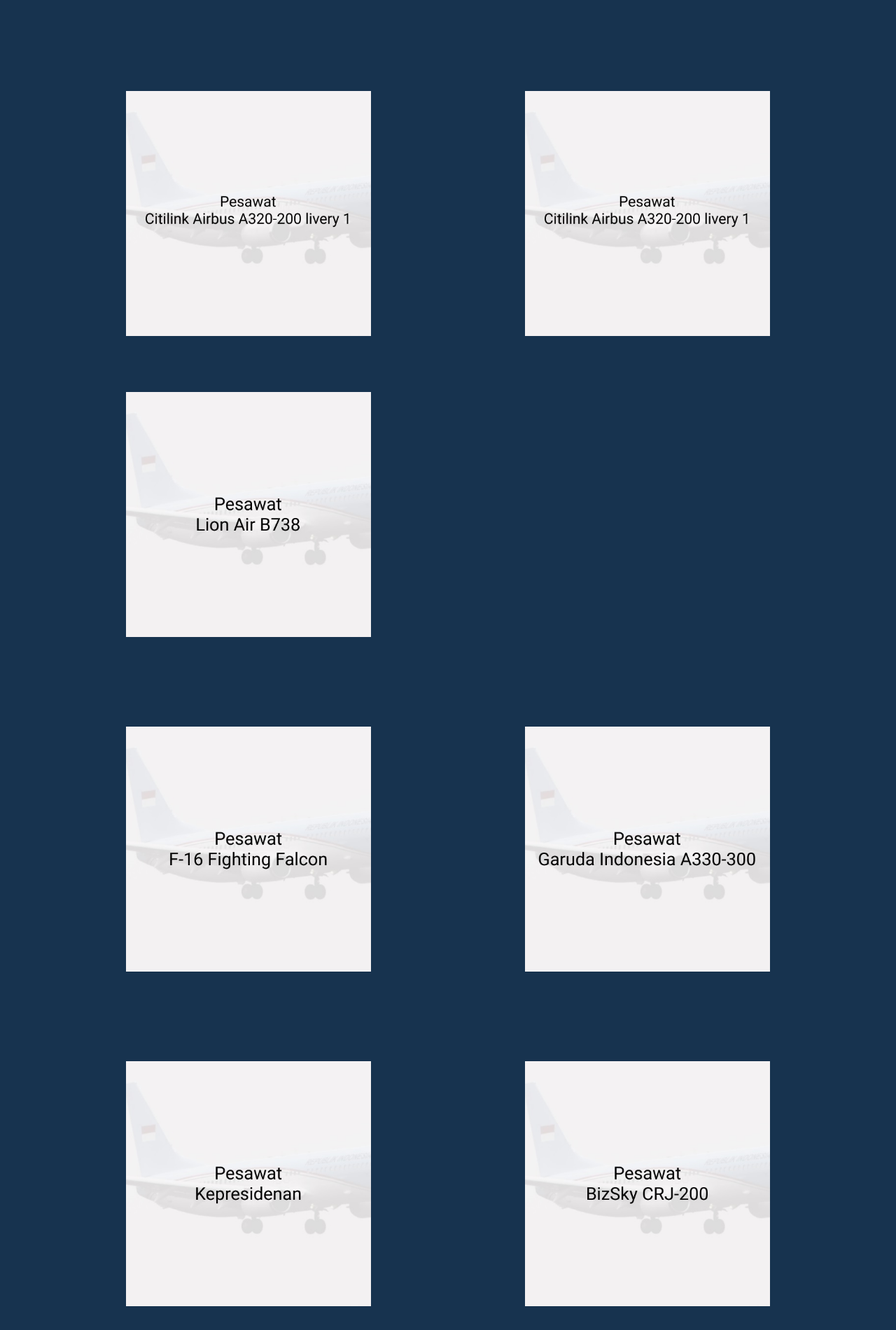
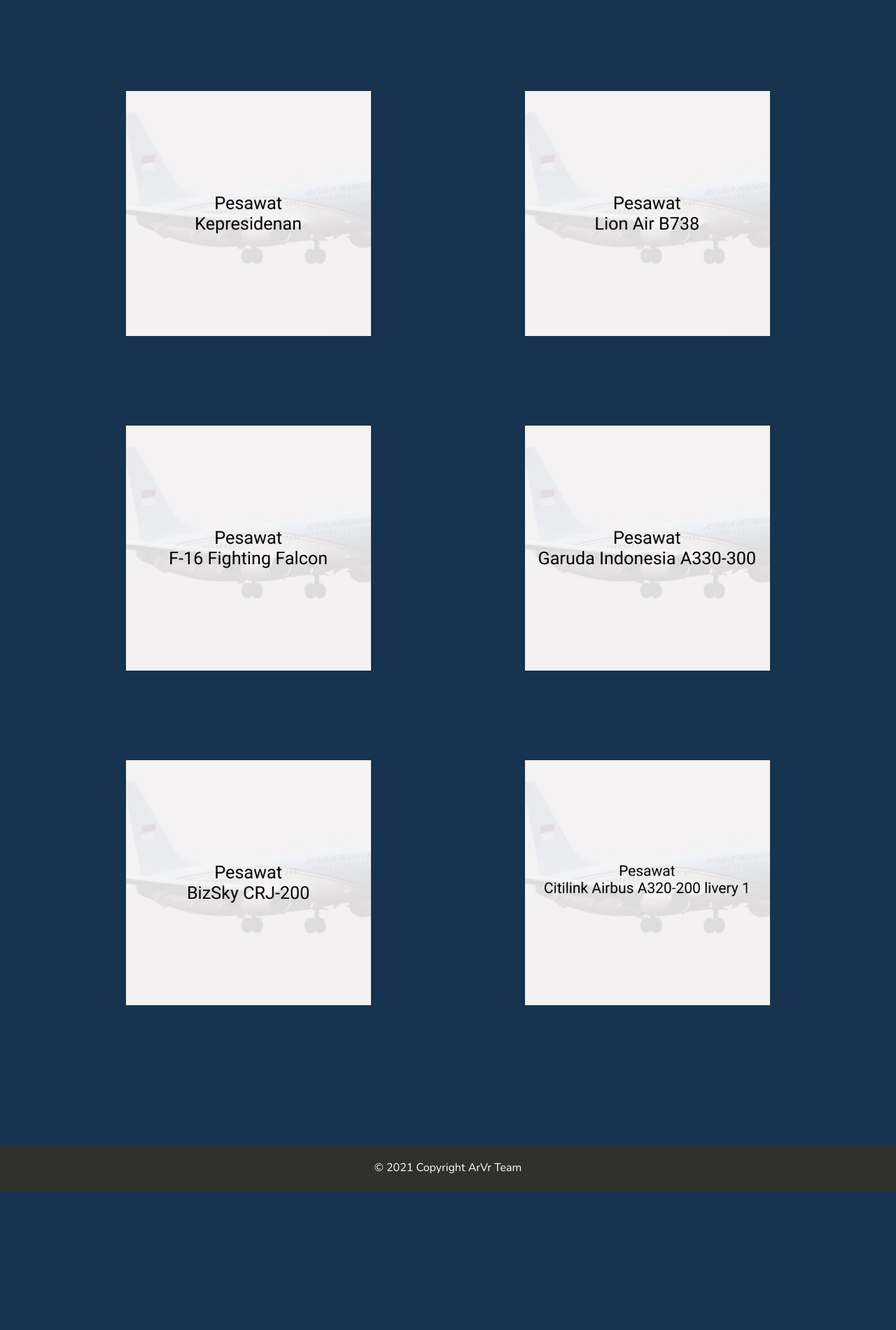
Before and after one commit to Dhaniayee/FlighReality, a plain HTML site: page jenis-pesawat.html in a window 1280 px wide. Shown: the part 240-2140 px from the top of the page at 70% size. After the commit the page ends 1941 px from the top, so only its background shows below. Drawn offline with nearby package versions, Linux system fonts and the light colour scheme.

Commit message:
Update jenis-pesawat.html

```diff
--- a/jenis-pesawat.html
+++ b/jenis-pesawat.html
@@ -91,12 +91,10 @@
             </div>
         </div>
         <div class="row mt-5 d-flex" style="text-align: center;">
-                        <div class="col-6">
-                <img style="width: 350px;margin-top: 80px;" src="assets/img/marker/citilink.jpg" alt="">
-            </div>
-		 <div class="col-6">
-                <img style="width: 350px;margin-top: 80px;" src="assets/img/marker/citilink.jpg" alt="">
-            </div>
+		<div class="col-6">
+							<img style="width: 350px;margin-top: 80px;" src="assets/img/marker/kepresidenan.jpg" alt="">
+					</div>
+
 		<div class="col-6">
 							<img style="width: 350px;margin-top: 80px;" src="assets/img/marker/lion air.jpg" alt="">
 					</div>
@@ -111,12 +109,14 @@
             </div>
         </div>
 				<div class="row mt-5 d-flex" style="text-align: center;">
-					<div class="col-6">
-							<img style="width: 350px;margin-top: 80px;" src="assets/img/marker/kepresidenan.jpg" alt="">
-					</div>
+
 
 					<div class="col-6">
                 <img style="width: 350px;margin-top: 80px;" src="assets/img/marker/bizsky.jpg" alt="">
+            </div>
+
+		 <div class="col-6">
+                <img style="width: 350px;margin-top: 80px;" src="assets/img/marker/citilink.jpg" alt="">
             </div>
 			</div>
     </div>
```
